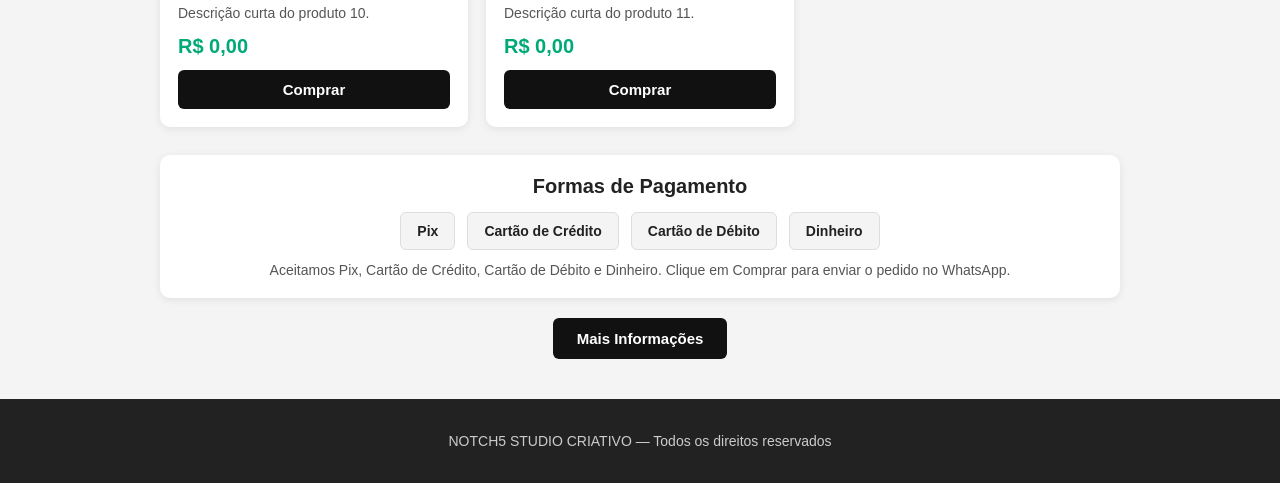
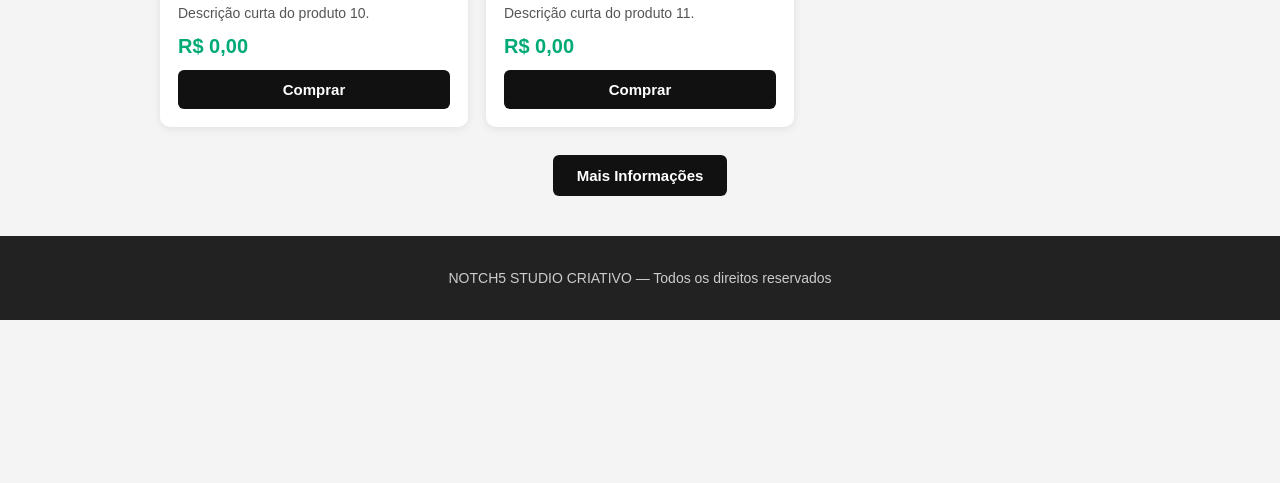
Before and after one commit to mxlive90-a11y/norte-studio-criativo, a plain HTML site: page index.html in a window 1280 px wide. Shown: the part 985-1468 px from the top of the page. After the commit the page ends 1305 px from the top, so only its background shows below. Drawn offline with Linux system fonts and the light colour scheme.

Commit message:
Update index.html

```diff
--- a/index.html
+++ b/index.html
@@ -16,12 +16,7 @@
     .preco { font-size: 20px; font-weight: bold; color: #0a7; margin-bottom: 12px; }
     .btn-comprar { width: 100%; background: #111; color: #fff; border: none; padding: 11px 14px; border-radius: 6px; font-weight: bold; font-size: 15px; cursor: pointer; }
     .btn-comprar:hover { background: #0a7; }
-    .pagamentos { background: #fff; border-radius: 10px; padding: 20px; margin-top: 28px; box-shadow: 0 2px 8px rgba(0,0,0,0.08); text-align: center; }
-    .pagamentos h2 { margin: 0 0 14px; font-size: 20px; }
-    .formas-lista { display: flex; flex-wrap: wrap; justify-content: center; gap: 12px; margin-bottom: 12px; }
-    .forma-item { background: #f4f4f4; border: 1px solid #ddd; padding: 10px 16px; border-radius: 6px; font-weight: bold; font-size: 14px; }
-    .pix-info { margin: 0; font-size: 14px; color: #555; }
-    .info-extra { margin-top: 20px; text-align: center; }
+    .info-extra { margin-top: 28px; text-align: center; }
     .btn-info { background: #111; color: #fff; border: none; padding: 12px 24px; border-radius: 6px; font-weight: bold; font-size: 15px; cursor: pointer; }
     .btn-info:hover { background: #0a7; }
     footer { background: #222; color: #ccc; text-align: center; padding: 20px; margin-top: 40px; font-size: 14px; }
@@ -169,17 +164,6 @@
 
     </div>
 
-    <section class="pagamentos">
-      <h2>Formas de Pagamento</h2>
-      <div class="formas-lista">
-        <span class="forma-item">Pix</span>
-        <span class="forma-item">Cartão de Crédito</span>
-        <span class="forma-item">Cartão de Débito</span>
-        <span class="forma-item">Dinheiro</span>
-      </div>
-      <p class="pix-info">Aceitamos Pix, Cartão de Crédito, Cartão de Débito e Dinheiro. Clique em Comprar para enviar o pedido no WhatsApp.</p>
-    </section>
-
     <div class="info-extra">
       <button class="btn-info" type="button" onclick="abrirMaisInformacoes()">Mais Informações</button>
     </div>
@@ -192,8 +176,7 @@
   <script>
     function comprarProduto(nomeProduto, precoProduto) {
       var telefone = "5511999999999";
-      var pagamento = "Pix, Cartão de Crédito, Cartão de Débito e Dinheiro";
-      var mensagem = "Olá! Quero comprar: " + nomeProduto + " (" + precoProduto + "). Formas de pagamento: " + pagamento + ".";
+      var mensagem = "Olá! Quero comprar: " + nomeProduto + " (" + precoProduto + ").";
       var url = "https://wa.me/" + telefone + "?text=" + encodeURIComponent(mensagem);
       window.open(url, "_blank");
     }
```
